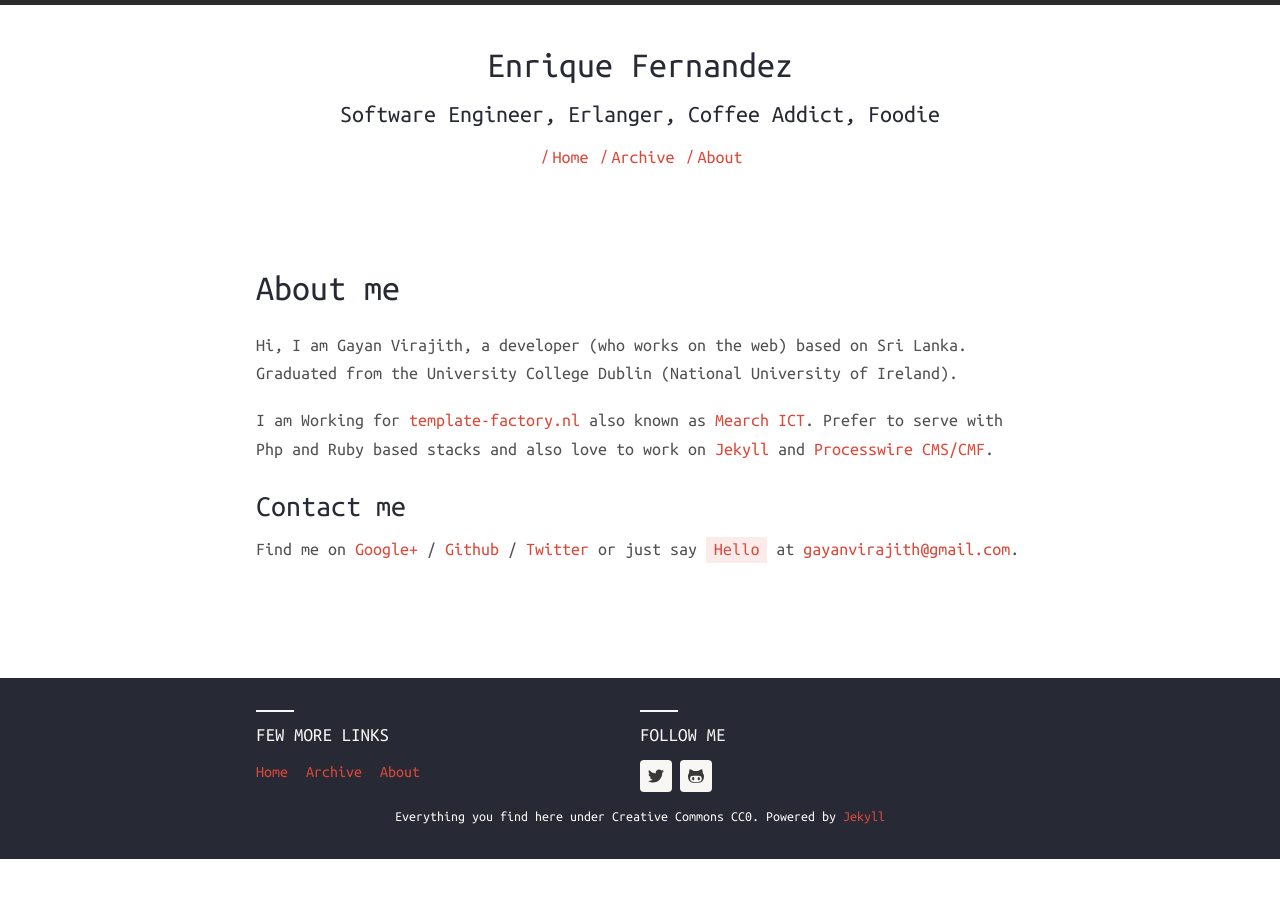
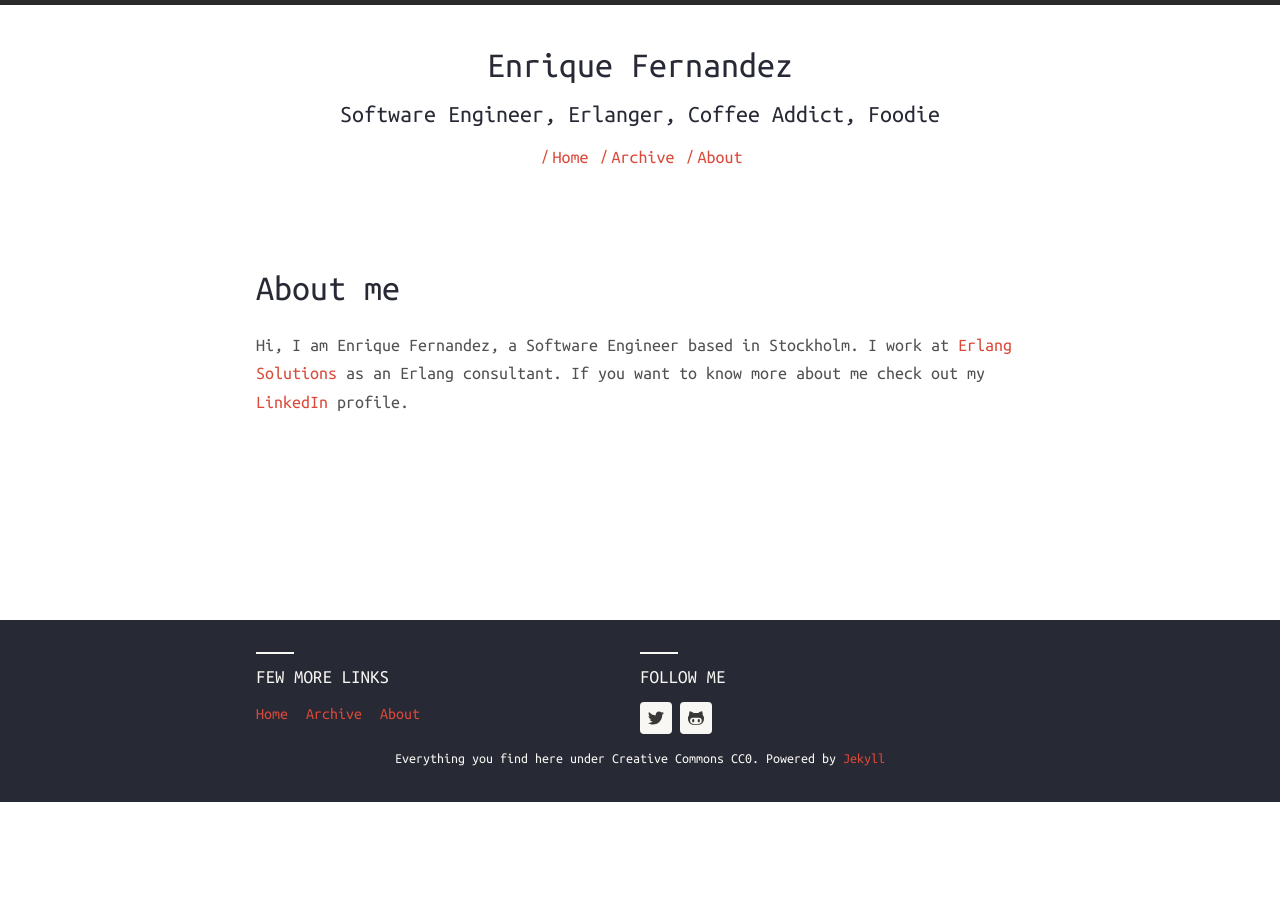
Before and after one commit to efcasado/efcasado.github.io, a Jekyll site: the page built from about.md, in a window 1280 px wide. Built offline with Jekyll 4.4.1, drawn with Linux system fonts in a browser that asks for light colours; nearby versions of some CDN libraries.

Commit message:
Add simple bio

```diff
--- a/about.md
+++ b/about.md
@@ -4,24 +4,9 @@ title: About me
 permalink: /about/
 ---
 
-Hi, I am Gayan Virajith, a developer (who works on the web) based on Sri Lanka.
-Graduated from the University College Dublin (National University of Ireland).
+Hi, I am Enrique Fernandez, a Software Engineer based in Stockholm. I work
+at [Erlang Solutions][esl] as an Erlang consultant. If you want to know
+more about me check out my [LinkedIn][linkedin] profile.
 
-I am Working for [template-factory.nl][tf] also known as [Mearch ICT][m].
-Prefer to serve with Php and Ruby based stacks and also love to work
-on [Jekyll][jekyll] and [Processwire CMS/CMF][pw].
-
-### Contact me
-
-Find me on [Google+][google] / [Github][github] / [Twitter][Twitter] or just say `Hello` at
-[gayanvirajith@gmail.com](gayanvirajith@gmail.com).
-
-
-[tf]: http://template-factory.nl
-[m]: http://mearch.com
-[pw]: http://processwire.com
-[pwf]: http://processwire.com/talk
-[jekyll]: http://jekyllrb.com
-[github]: https://github.com/gayanvirajith
-[google]: https://plus.google.com/+GayanVirajith
-[twitter]: https://twitter.com/gayanvirajith
+[esl]: http://erlang-solutions.com
+[linkedin]: http://se.linkedin.com/pub/enrique-fern%C3%A1ndez-casado/b/2ab/359/en
```
